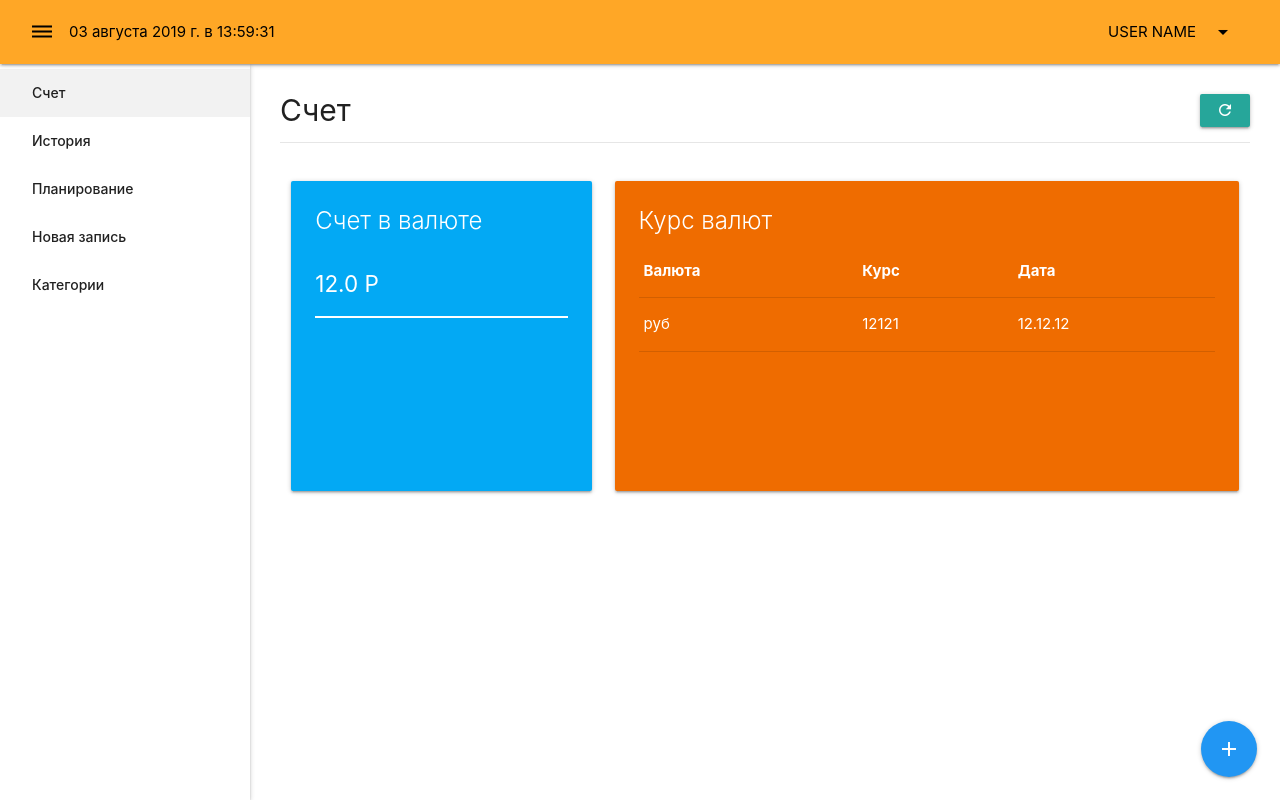
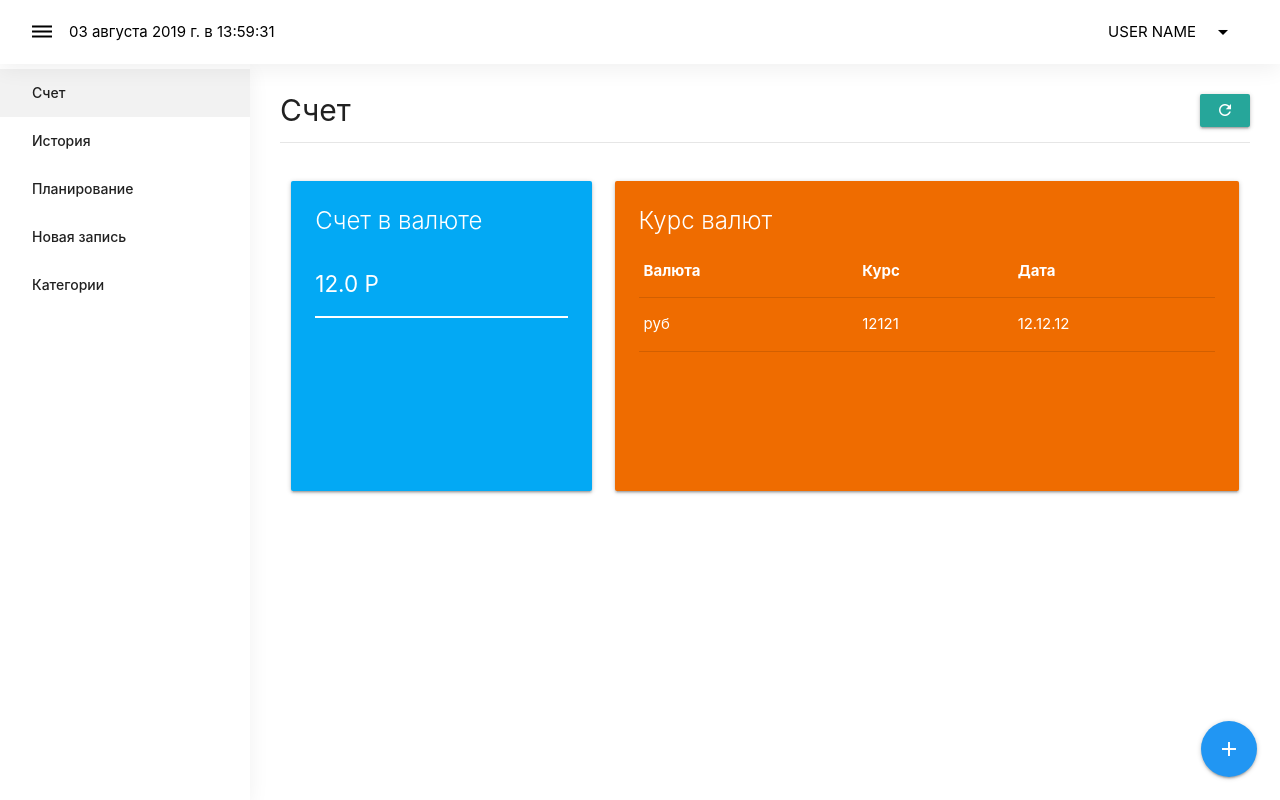
Before and after one commit to dexploitdm/crmvue, a Vue app: page / in a window 1280 px wide. Built offline with nearby package versions, Linux system fonts and the light colour scheme.

Commit message:
fix style

```diff
--- a/src/components/app/Navbar.vue
+++ b/src/components/app/Navbar.vue
@@ -1,5 +1,5 @@
 <template>
-    <nav class="navbar orange lighten-1">
+    <nav class="navbar">
         <div class="nav-wrapper">
             <div class="navbar-left">
                 <a href="#" @click.prevent="$emit('click')">
@@ -68,6 +68,10 @@
     }
 </script>
 
-<style scoped>
-
+<style lang="scss" scoped>
+    .navbar {
+        background: rgba(255, 255, 255, 0.98);
+        box-shadow: 0 6px 20px rgba(0, 0, 0, 0.06);
+        pointer-events: auto;
+    }
 </style>
--- a/src/components/app/Sidebar.vue
+++ b/src/components/app/Sidebar.vue
@@ -33,6 +33,8 @@
     }
 </script>
 
-<style scoped>
-
+<style lang="scss" scoped>
+    .sidenav {
+        box-shadow: 0 6px 20px rgba(0, 0, 0, 0.06);
+    }
 </style>
```
Also changed, not shown: 1 other file (tests, documents, lock files or other folders).
